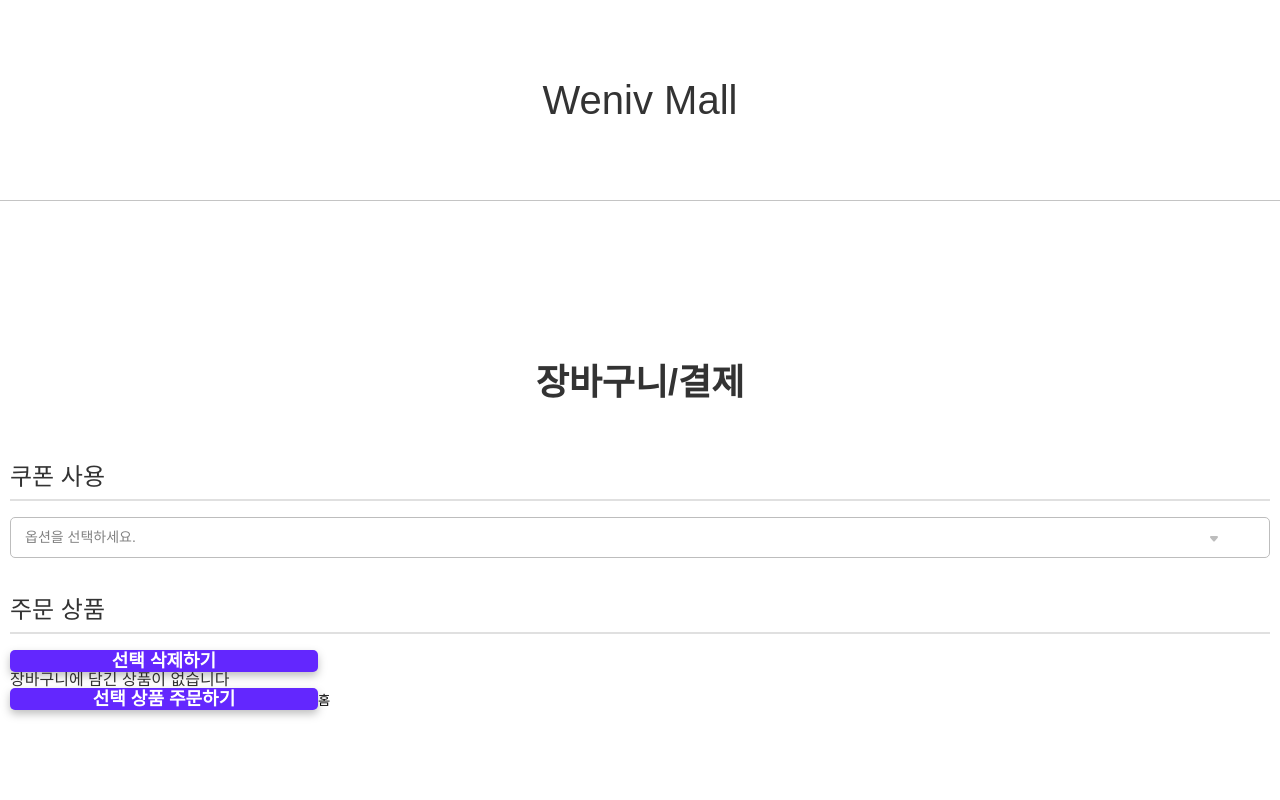
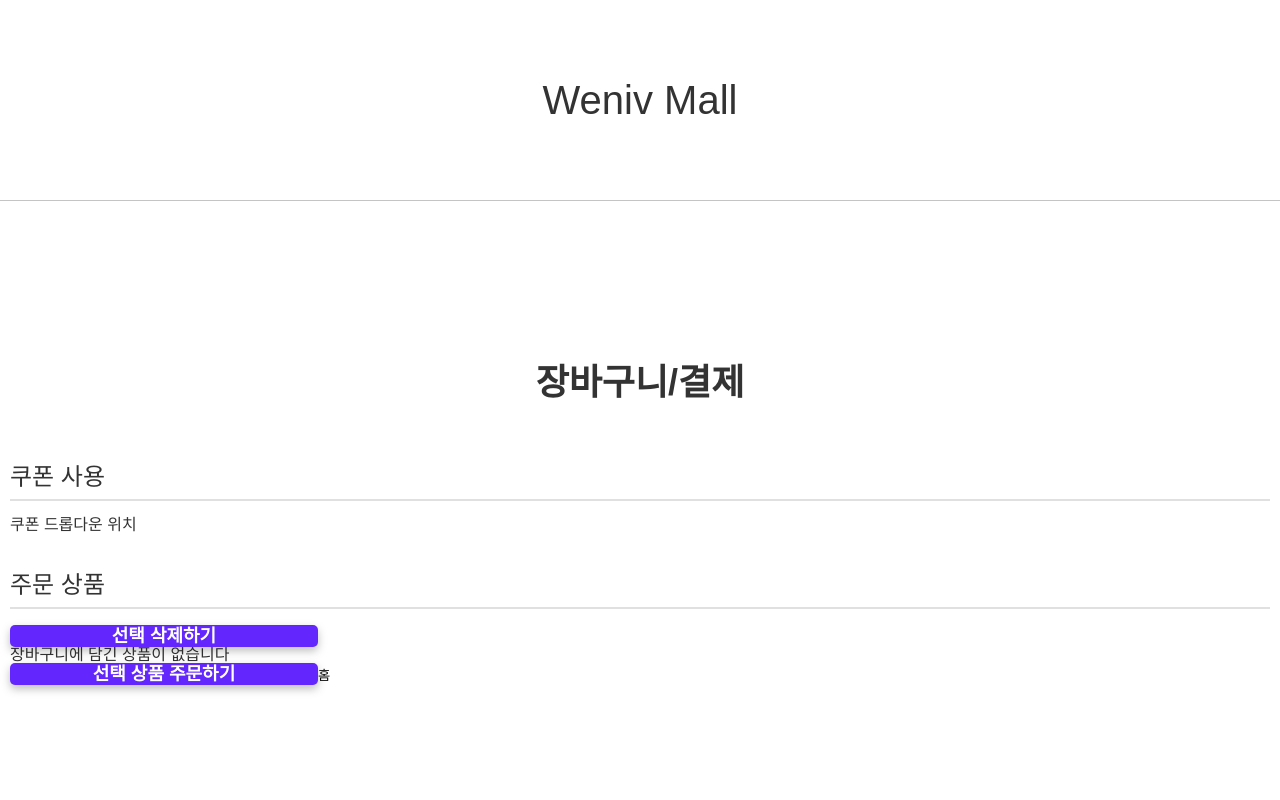
Before and after one commit to sypear/weniv-mall-react, a React (Create React App) app: page /cart in a window 1280 px wide. Shown: the top 800 px of the page. Built offline with nearby package versions, Linux system fonts and the light colour scheme; a web font is replaced by a local one.

Commit message:
🔥 과제 1차 제출을 위해 작업중인 부분 텍스트로 임시 대체

```diff
--- a/src/pages/CartPage/CartPage.jsx
+++ b/src/pages/CartPage/CartPage.jsx
@@ -34,7 +34,7 @@
       <CouponWrapper>
         <SubTitle>쿠폰 사용</SubTitle>
         <Line margin='16px' />
-        <Dropdown />
+        <div>쿠폰 드롭다운 위치</div>
       </CouponWrapper>
 
       <SubTitle>주문 상품</SubTitle>
```
